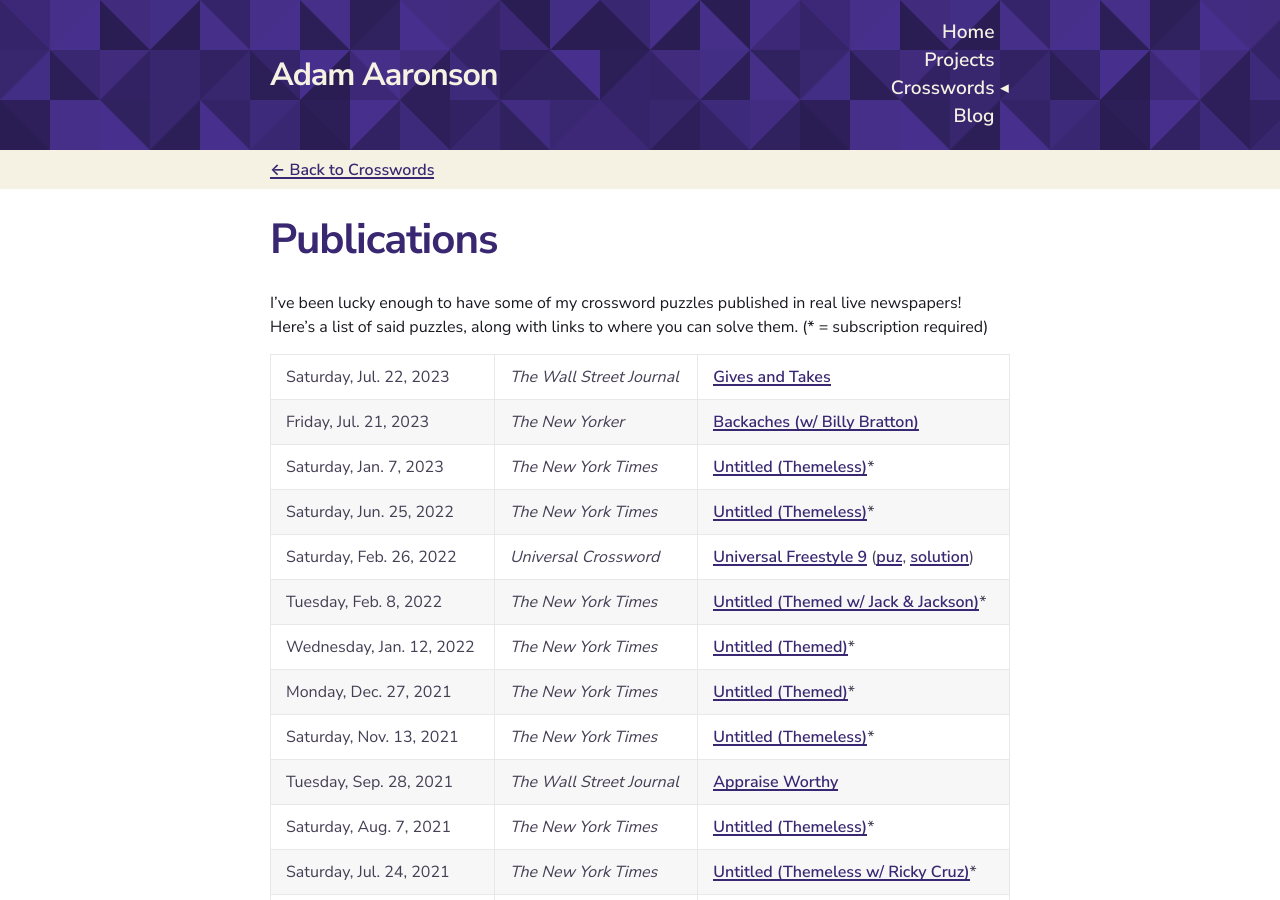
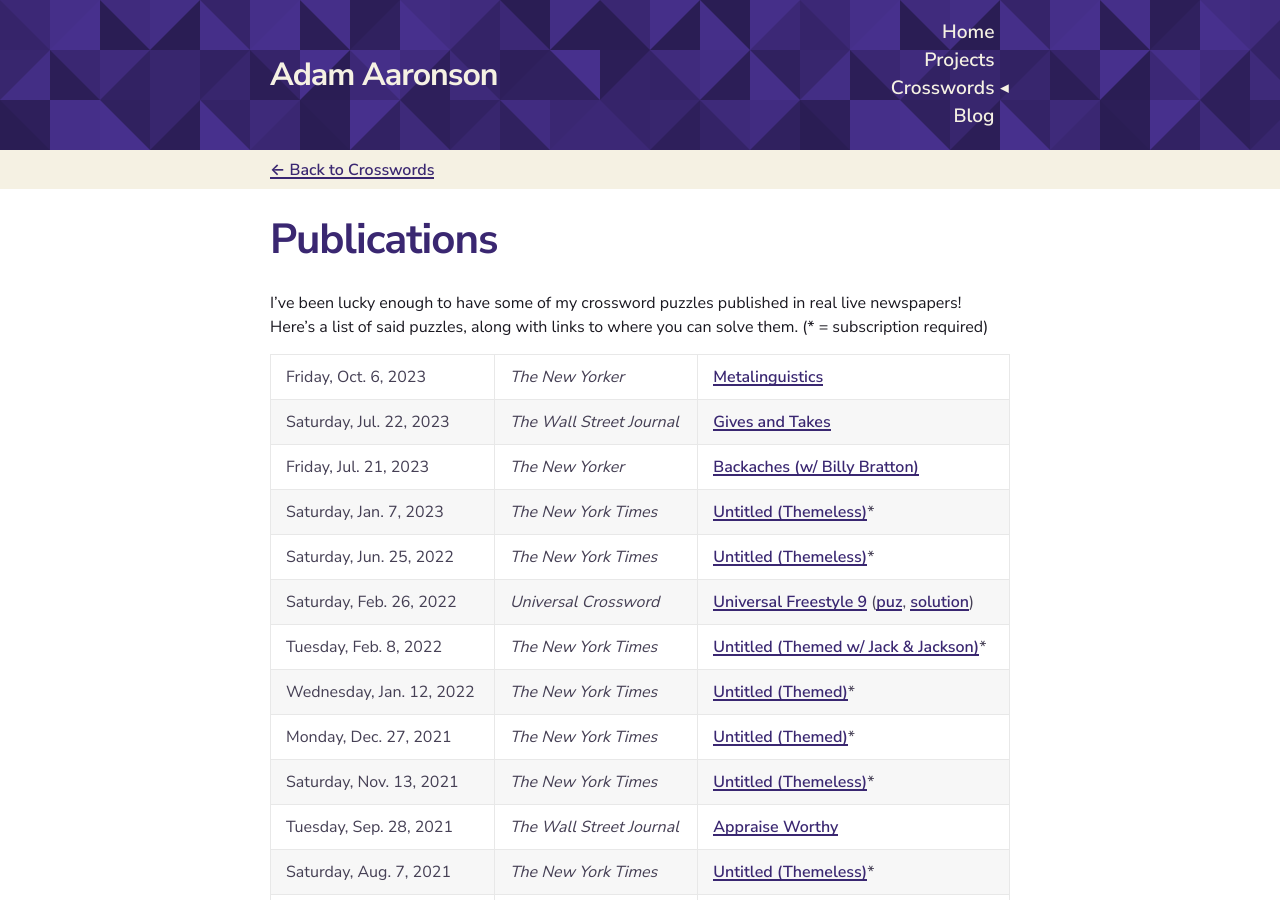
Before and after one commit to adamaaronson/adamaaronson.github.io, a Jekyll site: the page built from publications.md, in a window 1280 px wide and 900 px high. Built offline with Jekyll 4.4.1, drawn with Linux system fonts in a browser that asks for light colours.

Commit message:
Add Metalinguistics

```diff
--- a/publications.md
+++ b/publications.md
@@ -7,6 +7,7 @@
 
 I've been lucky enough to have some of my crossword puzzles published in real live newspapers! Here's a list of said puzzles, along with links to where you can solve them. (* = subscription required)
 
+Friday, Oct. 6, 2023 | _The New Yorker_ | [Metalinguistics](https://www.newyorker.com/puzzles-and-games-dept/crossword/2023/10/06)
 Saturday, Jul. 22, 2023 | _The Wall Street Journal_ | [Gives and Takes](https://www.wsj.com/articles/gives-and-takes-saturday-crossword-july-22-541b32d9)
 Friday, Jul. 21, 2023 | _The New Yorker_ | [Backaches (w/ Billy Bratton)](https://www.newyorker.com/puzzles-and-games-dept/crossword/2023/07/21)
 Saturday, Jan. 7, 2023 | _The New York Times_ | [Untitled (Themeless)](https://www.nytimes.com/crosswords/game/daily/2023/01/07)*
```
